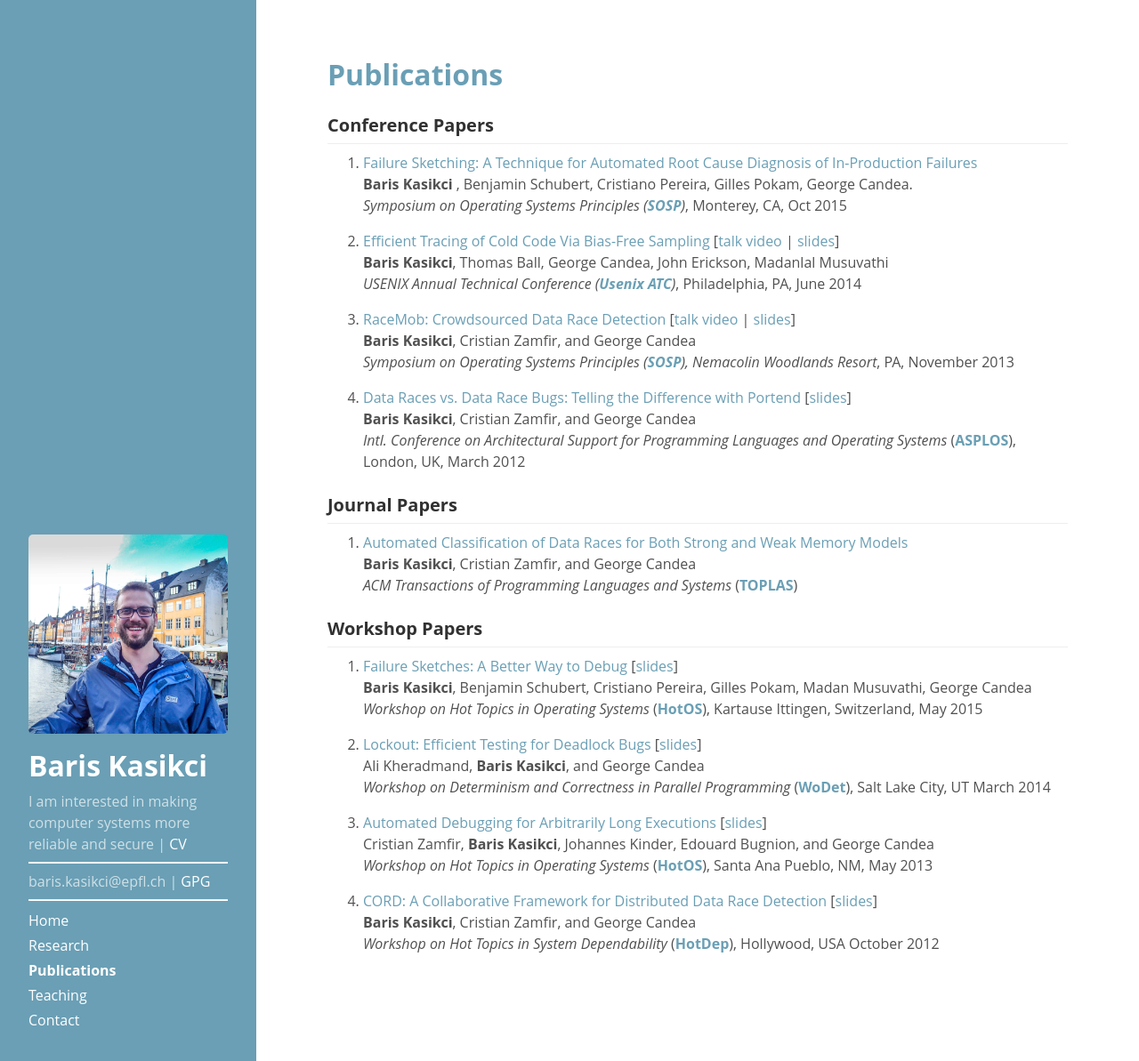
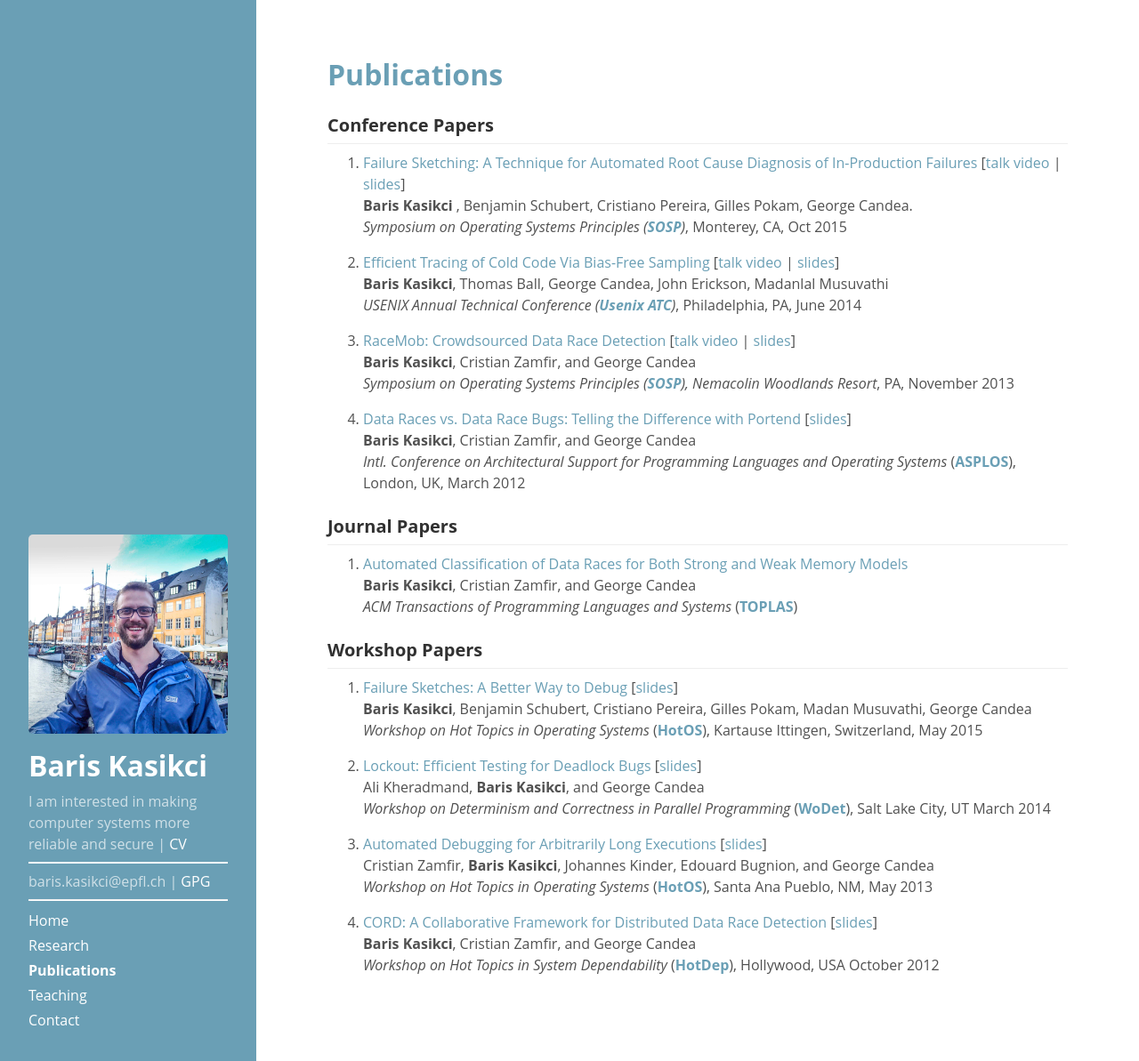
Before and after one commit to kasikci/kasikci.github.io, a Jekyll site: the page built from publications.md, in a window 1280 px wide and 1193 px high. Shown: the whole window at 89% size. Built offline with Jekyll 4.4.1, drawn with Linux system fonts in a browser that asks for light colours; Markdown is read by kramdown in place of the engine named in the settings.

Commit message:
updated slides and talks

```diff
--- a/publications.md
+++ b/publications.md
@@ -6,22 +6,21 @@
 ### Conference Papers
 <hr>
 
-1. [Failure Sketching: A Technique for Automated Root Cause Diagnosis of In-Production Failures](http://dslab.epfl.ch/pubs/gist.pdf)<br>
+1. [Failure Sketching: A Technique for Automated Root Cause Diagnosis of In-Production Failures](http://dslab.epfl.ch/pubs/gist.pdf) [<a href="https://www.youtube.com/watch?v=99hXVFe33w8&index=12&list=PLn0nrSd4xjjZKGRyWz0be6a1513z7L6hM">talk video</a> | <a href="{{ site.baseurl }}public/gist-slides.pdf">slides</a>] <br>
 <b> Baris Kasikci </b>, Benjamin Schubert, Cristiano Pereira, Gilles Pokam, George Candea. <br>
 *Symposium on Operating Systems Principles ([**SOSP**](http://www.ssrc.ucsc.edu/sosp15/))*, Monterey, CA, Oct 2015
 
-2. [Efficient Tracing of Cold Code Via Bias-Free Sampling](http://dslab.epfl.ch/pubs/bfs.pdf) [<a href="https://2459d6dc103cb5933875-c0245c5c937c5dedcca3f1764ecc9b2f.ssl.cf2.rackcdn.com/atc14/kasikci.mp4">talk video</a> | <a href="https://www.usenix.org/sites/default/files/conference/protected-files/atc14_slides_kasikci.pdf">slides</a>] <br>
+2. [Efficient Tracing of Cold Code Via Bias-Free Sampling](http://dslab.epfl.ch/pubs/bfs.pdf) [<a href="https://2459d6dc103cb5933875-c0245c5c937c5dedcca3f1764ecc9b2f.ssl.cf2.rackcdn.com/atc14/kasikci.mp4">talk video</a> | <a href="{{ site.baseurl }}public/bfs-slides.pdf">slides</a>] <br>
 <b>Baris Kasikci</b>, Thomas Ball, George Candea, John Erickson, Madanlal Musuvathi <br>
 *USENIX Annual Technical Conference ([**Usenix ATC**](https://www.usenix.org/conference/atc14))*, Philadelphia, PA, June 2014
 
-3. [RaceMob: Crowdsourced Data Race Detection](http://dslab.epfl.ch/pubs/RaceMob.pdf) [<a href="https://www.youtube.com/watch?v=yPpgtTdDzIk">talk video</a> | <a href= "http://sigops.org/sosp/sosp13/talks/kasikci_racemob_se08_03.pdf">slides</a>] <br>
+3. [RaceMob: Crowdsourced Data Race Detection](http://dslab.epfl.ch/pubs/RaceMob.pdf) [<a href="https://www.youtube.com/watch?v=yPpgtTdDzIk">talk video</a> | <a href= "{{ site.baseurl }}public/racemob-slides.pdf">slides</a>] <br>
 <b>Baris Kasikci</b>, Cristian Zamfir, and George Candea <br>
 *Symposium on Operating Systems Principles ([**SOSP**](http://sigops.org/sosp/sosp13/)), Nemacolin Woodlands Resort*, PA, November 2013
 
 4. [Data Races vs. Data Race Bugs: Telling the Difference with Portend](http://dslab.epfl.ch/pubs/portend.pdf) [<a href= "{{ site.baseurl }}public/fs-slides.pdf">slides</a>]<br>
 <b>Baris Kasikci</b>, Cristian Zamfir, and George Candea <br>
 *Intl. Conference on Architectural Support for Programming Languages and Operating Systems* ([**ASPLOS**](http://research.microsoft.com/en-us/um/cambridge/events/asplos_2012/)), London, UK, March 2012
-
 
 ### Journal Papers
 <hr>
```
Also changed, not shown: 11 other files.
